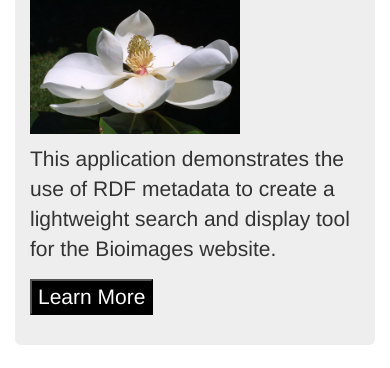
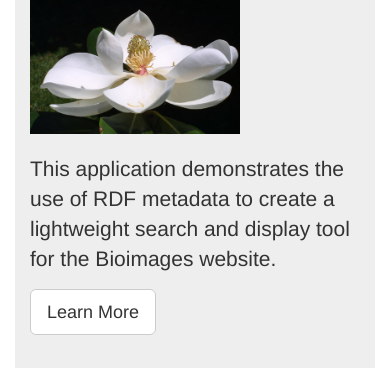
Before and after one commit to HeardLibrary/bioimages, a plain HTML site: page index.html in a window 390 px wide. Shown: the part 171-539 px from the top of the page. Drawn offline with nearby package versions, Linux system fonts and the light colour scheme; no server answers.

Commit message:
Added bootstrap.min.js to enable the mobile nav menu; added title to the about page; changed Learn More button from a form to a simple link

```diff
--- a/index.html
+++ b/index.html
@@ -6,9 +6,10 @@
 <meta http-equiv="X-UA-Compatible" content="IE=edge">
 <meta name="viewport" content="width=device-width, initial-scale=1">
 <title>Vanderbilt Bioimages</title>
-<script src="http://ajax.googleapis.com/ajax/libs/jquery/1.11.2/jquery.min.js"></script>
 <link rel="stylesheet" href="https://maxcdn.bootstrapcdn.com/bootswatch/3.3.4/cosmo/bootstrap.min.css">
 <link rel="stylesheet" href="https://maxcdn.bootstrapcdn.com/font-awesome/4.3.0/css/font-awesome.min.css">
+<script src="http://ajax.googleapis.com/ajax/libs/jquery/1.11.2/jquery.min.js"></script>
+<script src="https://maxcdn.bootstrapcdn.com/bootstrap/3.3.5/js/bootstrap.min.js"></script>
 <script src="bioimages.js"></script>
 </head>
 
@@ -45,10 +46,8 @@
           <div class="bs-component">
               <div class="jumbotron">
                   <h2>Bioimages at Vanderbilt</h2>
-                  <p><img class="img-responsive" src="magnolia.jpg" style="float:left; margin-right:35px; margin-bottom: 10px; width:210px;" />This&nbsp;application demonstrates the use of RDF metadata to create a lightweight search and display tool for the Bioimages website.  </p>
-                  <form action="about.html">
-                      <input style="color: #FFFFFF; font-size:150%; background-color: #000000; font-weight: normal;" type="submit" name="submit" value="Learn More" id="submit" />
-                  </form>
+                  <p><img class="img-responsive" src="magnolia.jpg" style="float:left; margin-right:35px; margin-bottom: 20px; width:210px;" />This&nbsp;application demonstrates the use of RDF metadata to create a lightweight search and display tool for the Bioimages website.</p>
+                  <p style="clear:left;"><a href="about.html" class="btn btn-default btn-lg" role="button">Learn More</a></p>
               </div>
           </div>
       </div>
```
Also changed, not shown: about.html (+4 -2 lines).
